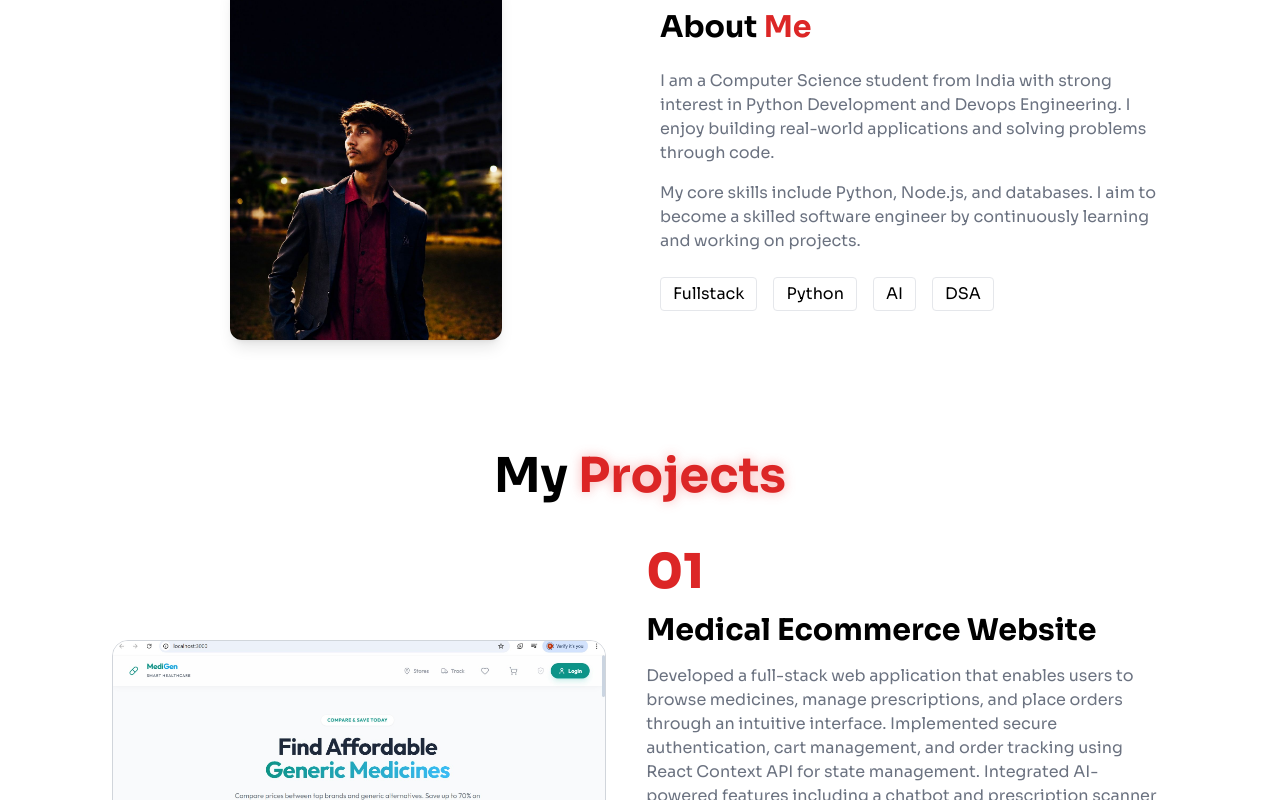
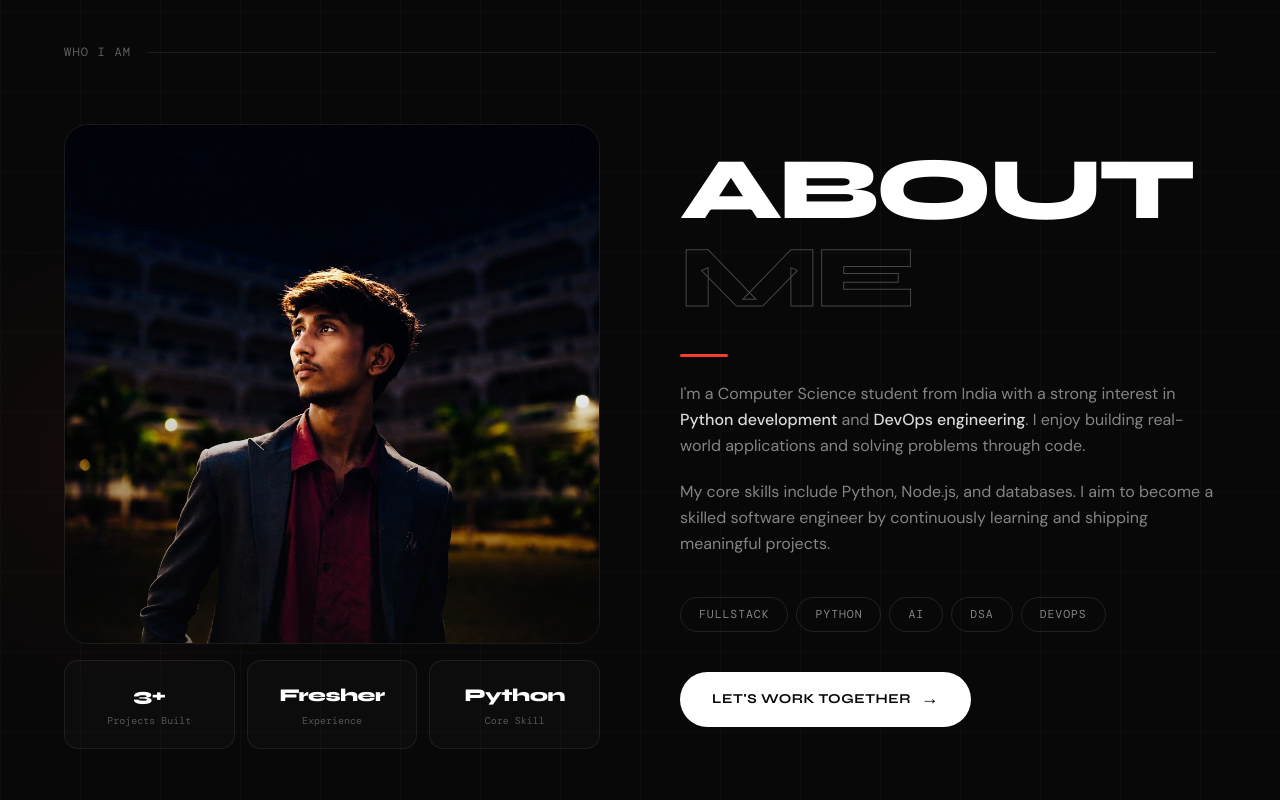
Before and after one commit to ruthwik21ch/portfolioo, a React (Vite) app: page / in a window 1280 px wide. Shown: the part 2280-3080 px from the top of the page. Built offline with nearby package versions, Linux system fonts and the light colour scheme.

Commit message:
Refactor About component with improved structure

```diff
--- a/src/components/About.jsx
+++ b/src/components/About.jsx
@@ -1,51 +1,230 @@
-import React from 'react';
-import { motion } from 'framer-motion';
+import React, { useRef } from "react";
+import { motion, useInView } from "framer-motion";
+
+const tags = ["Fullstack", "Python", "AI", "DSA", "DevOps"];
+
+const facts = [
+  { value: "3+",     label: "Projects Built"   },
+  { value: "Fresher",     label: "Experience"  },
+  { value: "Python",   label: "Core Skill"},
+];
 
 export default function About() {
+  const ref      = useRef(null);
+  const isInView = useInView(ref, { once: true, amount: 0.15 });
+
   return (
-    <div className="px-5 lg:px-28 py-12 bg-white text-black flex flex-col lg:flex-row items-center gap-10" id="about">
+    <section
+      ref={ref}
+      id="about"
+      style={{ fontFamily: "'Syne', sans-serif" }}
+      className="bg-[#080808] text-white py-28 px-6 lg:px-16 relative overflow-hidden"
+    >
+      <style>{`
+        @import url('https://fonts.googleapis.com/css2?family=Syne:wght@400;600;700;800&family=DM+Sans:wght@300;400;500&family=DM+Mono:wght@400;500&display=swap');
+        .tag  { font-family: 'DM Mono', monospace; }
+        .body { font-family: 'DM Sans', sans-serif; }
 
+        .about-tag {
+          font-family: 'DM Mono', monospace;
+          font-size: 0.72rem; letter-spacing: 0.08em; text-transform: uppercase;
+          padding: 8px 18px; border-radius: 999px;
+          border: 1px solid rgba(255,255,255,0.1);
+          color: rgba(255,255,255,0.5);
+          transition: border-color 0.25s, color 0.25s, background 0.25s;
+          cursor: default;
+        }
+        .about-tag:hover {
+          border-color: rgba(255,255,255,0.35);
+          color: rgba(255,255,255,0.95);
+          background: rgba(255,255,255,0.05);
+        }
+
+        .fact-card {
+          border: 1px solid rgba(255,255,255,0.07);
+          border-radius: 14px; padding: 20px 18px;
+          background: rgba(255,255,255,0.02);
+          transition: border-color 0.3s, background 0.3s;
+          text-align: center;
+        }
+        .fact-card:hover {
+          border-color: rgba(255,255,255,0.18);
+          background: rgba(255,255,255,0.05);
+        }
+
+        .img-frame {
+          position: relative;
+          border-radius: 24px;
+          overflow: hidden;
+          border: 1px solid rgba(255,255,255,0.08);
+        }
+        .img-frame::after {
+          content: '';
+          position: absolute; inset: 0;
+          background: linear-gradient(to top, rgba(8,8,8,0.55) 0%, transparent 55%);
+          pointer-events: none;
+          border-radius: 24px;
+        }
+        .img-frame img {
+          width: 100%; height: 100%;
+          object-fit: cover; display: block;
+          transition: transform 0.7s cubic-bezier(0.77,0,0.175,1);
+        }
+        .img-frame:hover img { transform: scale(1.04); }
+
+        .accent-line {
+          width: 48px; height: 3px;
+          background: #FF3B30; border-radius: 2px;
+          margin-bottom: 1.5rem;
+        }
+      `}</style>
+
+      {/* Background grid */}
+      <div
+        className="absolute inset-0 pointer-events-none"
+        style={{
+          backgroundImage:
+            "linear-gradient(rgba(255,255,255,0.02) 1px, transparent 1px), linear-gradient(90deg, rgba(255,255,255,0.02) 1px, transparent 1px)",
+          backgroundSize: "80px 80px",
+        }}
+      />
+
+      {/* Subtle red glow */}
+      <div
+        className="absolute pointer-events-none"
+        style={{
+          width: "500px", height: "500px", borderRadius: "50%",
+          background: "radial-gradient(circle, rgba(255,59,48,0.05) 0%, transparent 70%)",
+          top: "30%", left: "-10%",
+        }}
+      />
+
+      <div className="relative z-10 max-w-6xl mx-auto">
+
+        {/* ── Header label ── */}
         <motion.div
-        className="lg:w-1/2 flex justify-center"
-        initial={{ opacity: 0, x: -50 }}
-        whileInView={{ opacity: 1, x: 0 }}
-        transition={{ duration: 0.8 }}
+          initial={{ opacity: 0, y: -20 }}
+          animate={isInView ? { opacity: 1, y: 0 } : {}}
+          transition={{ duration: 0.6 }}
+          className="flex items-center gap-4 mb-16"
         >
-        <img
-          className="h-[360px] rounded-xl shadow-lg"
-          src="/assets/Me.jpg"
-          alt="Me"
-        />
+          <span className="tag text-xs tracking-widest uppercase" style={{ color: "rgba(255,255,255,0.35)" }}>
+            Who I Am
+          </span>
+          <div className="h-px flex-1" style={{ background: "rgba(255,255,255,0.08)" }} />
         </motion.div>
 
+        {/* ── Two columns ── */}
+        <div className="grid grid-cols-1 lg:grid-cols-2 gap-14 lg:gap-20 items-center">
+
+          {/* LEFT — Image */}
           <motion.div
-        className="lg:w-1/2"
-        initial={{ opacity: 0, x: 50 }}
-        whileInView={{ opacity: 1, x: 0 }}
-        transition={{ duration: 0.8 }}
+            initial={{ opacity: 0, x: -40 }}
+            animate={isInView ? { opacity: 1, x: 0 } : {}}
+            transition={{ duration: 0.75, ease: [0.22, 1, 0.36, 1] }}
           >
-        <h2 className="text-3xl font-bold">
-          About <span className="text-red-600">Me</span>
+            <div className="img-frame" style={{ height: "clamp(320px, 45vw, 520px)" }}>
+              <img src="/assets/Me.jpg" alt="Profile photo" />
+            </div>
+
+            {/* Fact strip below image */}
+            <div className="grid grid-cols-3 gap-3 mt-4">
+              {facts.map((f, i) => (
+                <motion.div
+                  key={i}
+                  initial={{ opacity: 0, y: 12 }}
+                  animate={isInView ? { opacity: 1, y: 0 } : {}}
+                  transition={{ duration: 0.4, delay: 0.5 + i * 0.1 }}
+                  className="fact-card"
+                >
+                  <p className="font-extrabold text-lg" style={{ letterSpacing: "-0.03em" }}>
+                    {f.value}
+                  </p>
+                  <p className="tag text-[10px] mt-1" style={{ color: "rgba(255,255,255,0.3)" }}>
+                    {f.label}
+                  </p>
+                </motion.div>
+              ))}
+            </div>
+          </motion.div>
+
+          {/* RIGHT — Content */}
+          <motion.div
+            initial={{ opacity: 0, x: 40 }}
+            animate={isInView ? { opacity: 1, x: 0 } : {}}
+            transition={{ duration: 0.75, delay: 0.1, ease: [0.22, 1, 0.36, 1] }}
+          >
+            {/* Big heading */}
+            <h2
+              className="text-[clamp(2.6rem,8vw,5.5rem)] font-extrabold leading-none mb-8"
+              style={{ letterSpacing: "-0.04em" }}
+            >
+              ABOUT
+              <br />
+              <span style={{ WebkitTextStroke: "1px rgba(255,255,255,0.25)", color: "transparent" }}>
+                ME
+              </span>
             </h2>
 
-        <p className="text-gray-500 mt-6">
-          I am a Computer Science student from India with strong interest in
-          Python Development and Devops Engineering. I enjoy building real-world applications and
-          solving problems through code.
+            <div className="accent-line" />
+
+            <p
+              className="body text-base leading-relaxed mb-5"
+              style={{ color: "rgba(255,255,255,0.5)" }}
+            >
+              I'm a Computer Science student from India with a strong interest in
+              <span style={{ color: "rgba(255,255,255,0.85)", fontWeight: 500 }}> Python development </span>
+              and
+              <span style={{ color: "rgba(255,255,255,0.85)", fontWeight: 500 }}> DevOps engineering</span>.
+              I enjoy building real-world applications and solving problems through code.
             </p>
 
-        <p className="text-gray-500 mt-4">
+            <p
+              className="body text-base leading-relaxed mb-10"
+              style={{ color: "rgba(255,255,255,0.5)" }}
+            >
               My core skills include Python, Node.js, and databases. I aim to become
-          a skilled software engineer by continuously learning and working on projects.
+              a skilled software engineer by continuously learning and shipping
+              meaningful projects.
             </p>
 
-        <div className="mt-6 flex gap-4">
-          <span className="border px-3 py-1 rounded">Fullstack</span>
-          <span className="border px-3 py-1 rounded">Python</span>
-          <span className="border px-3 py-1 rounded">AI</span>
-          <span className="border px-3 py-1 rounded">DSA</span>
+            {/* Tags */}
+            <div className="flex flex-wrap gap-2 mb-10">
+              {tags.map((tag, i) => (
+                <motion.span
+                  key={tag}
+                  initial={{ opacity: 0, scale: 0.9 }}
+                  animate={isInView ? { opacity: 1, scale: 1 } : {}}
+                  transition={{ duration: 0.3, delay: 0.4 + i * 0.07 }}
+                  className="about-tag"
+                >
+                  {tag}
+                </motion.span>
+              ))}
             </div>
+
+            {/* CTA */}
+            <motion.a
+              href="#contact"
+              whileHover={{ scale: 1.04 }}
+              whileTap={{ scale: 0.97 }}
+              style={{
+                display: "inline-flex", alignItems: "center", gap: "10px",
+                padding: "14px 32px", borderRadius: "999px",
+                background: "#fff", color: "#080808",
+                fontFamily: "'Syne', sans-serif",
+                fontWeight: 700, fontSize: "0.85rem",
+                letterSpacing: "0.04em", textDecoration: "none",
+                textTransform: "uppercase",
+                transition: "background 0.25s",
+              }}
+            >
+              Let's Work Together
+              <span style={{ fontSize: "1.1rem" }}>→</span>
+            </motion.a>
           </motion.div>
         </div>
+      </div>
+    </section>
   );
 }
```
Lines whose indentation alone changed are shown as unchanged.
